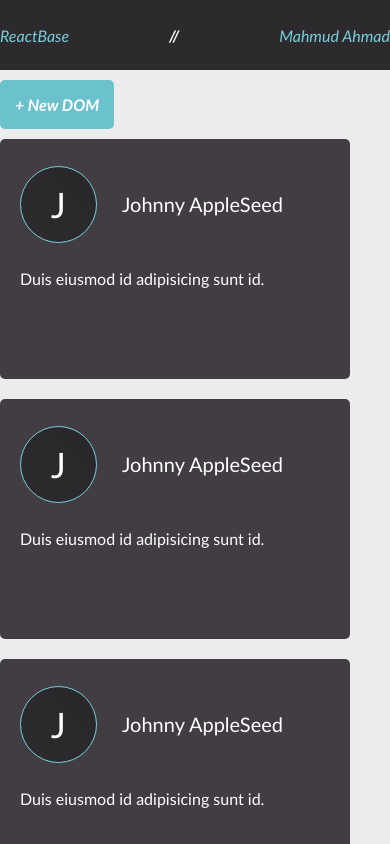
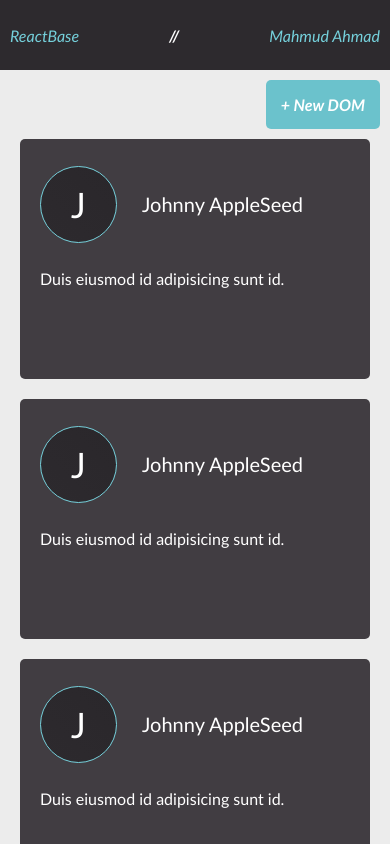
Before and after one commit to mahmudzero/react-base, a React app: page / in a window 390 px wide. Shown: the top 844 px of the page. Built offline with nearby package versions, Linux system fonts and the light colour scheme; the HTML template or start-up script is replaced by a standard one.

Commit message:
ui changes... added container for New DOM button
made more responsive, desktop first experience as this isnt gonna be a mobile site

probably should still focuse on a mobile first approach..

```diff
--- a/src/main.css
+++ b/src/main.css
@@ -39,6 +39,11 @@ body {
   color: white;
   font-weight: bold;
   user-select: none;
+}
+
+.add-new-dom-container {
+  display: flex;
+  justify-content: flex-end;
 }
 
 .add-new-dom {
@@ -165,3 +170,18 @@ body {
   align-items: flex-start;
   text-overflow: ellipsis;
 }
+
+@media (max-width: 1100px) {
+  .nav-bar {
+    padding: 0 10px;
+  }
+
+  .add-new-dom-container {
+    padding: 0 10px;
+  }
+
+  .page-preview-container {
+    padding: 0 10px;
+    justify-content: space-evenly;
+  }
+}
--- a/src/main.jsx
+++ b/src/main.jsx
@@ -118,7 +118,9 @@ class App extends React.Component {
       <div className='app'>
         <NavBar />
         <div className='app-body'>
-          <div className='add-new-dom'> + New DOM </div>
+          <div className='add-new-dom-container'>
+            <div className='add-new-dom'> + New DOM </div>
+          </div>
           {/* as seen here */}
           {/* { _nav_bar } */}
           <div className='page-preview-container'>
```
